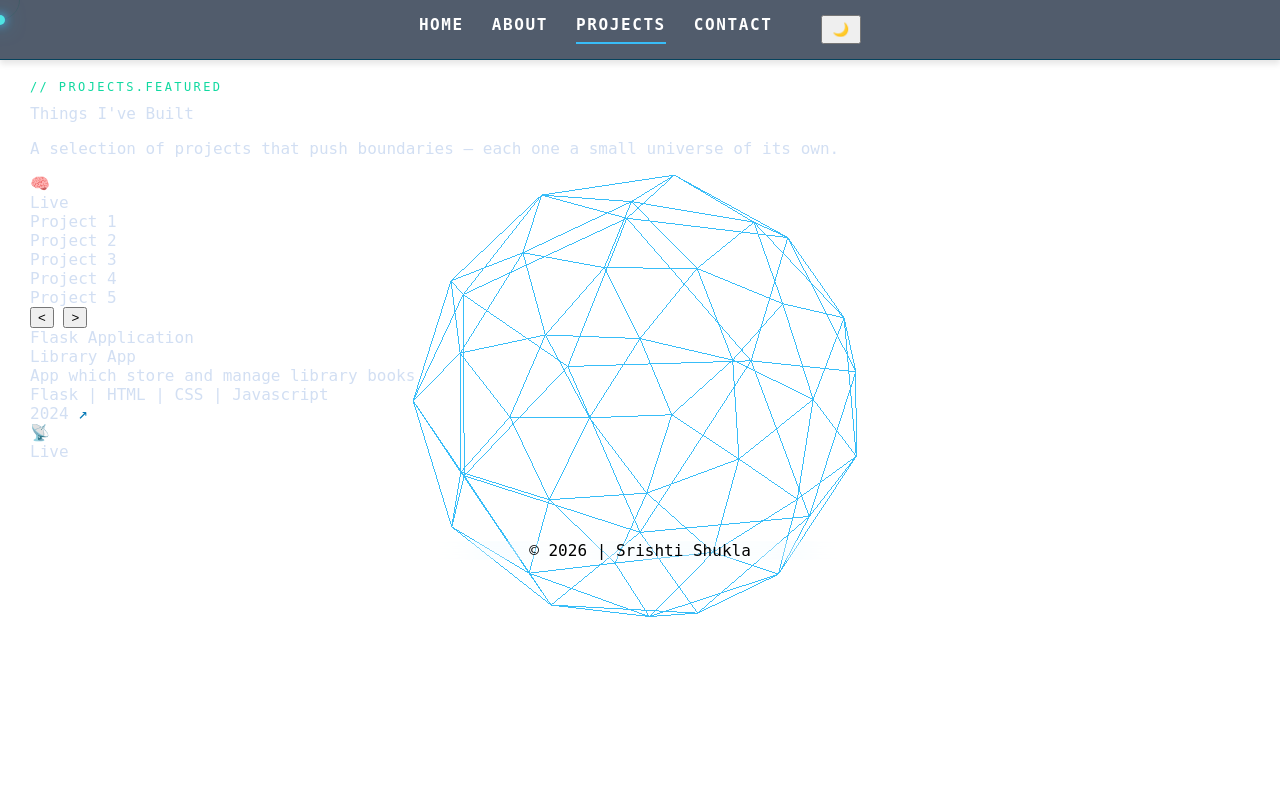
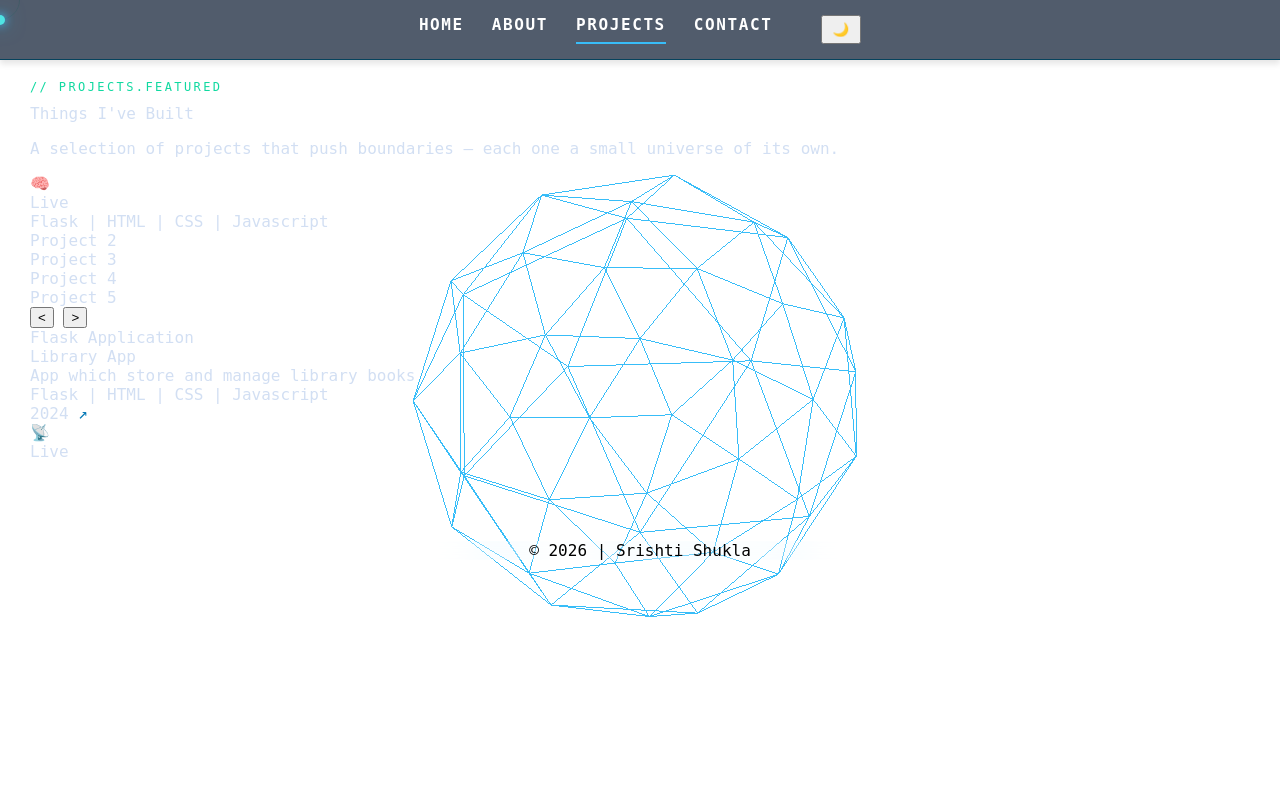
Before and after one commit to sris-14/Portfolio, a Flask app: page /projects in a window 1280 px wide. Run offline with Flask 3, Linux system fonts and the light colour scheme.

Commit message:
add : card1 detail

```diff
--- a/templates/projects.html
+++ b/templates/projects.html
@@ -32,7 +32,19 @@ Projects - Srishti Portfolio
 
         <div class="slider-container">
           <div class="slides" id="slides">
-            <div class="slide">Project 1</div>
+            <div class="slide">
+              <div class="card-tech">
+
+          <span class="tech-tag">Flask | </span>
+
+          <span class="tech-tag">HTML | </span>
+
+          <span class="tech-tag">CSS | </span>
+
+          <span class="tech-tag">Javascript</span>
+
+        </div>
+            </div>
             <div class="slide">Project 2</div>
             <div class="slide">Project 3</div>
             <div class="slide">Project 4</div>
@@ -42,6 +54,8 @@ Projects - Srishti Portfolio
           <button class="prev" onclick="changeSlide(-1)"><</button>
           <button class="next" onclick="changeSlide(1)">></button>
         </div>
+
+        <div class="dott" id="dott"></div>
 
         <div class="card-category">Flask Application</div>
         <div class="card-title">Library App</div>
```
